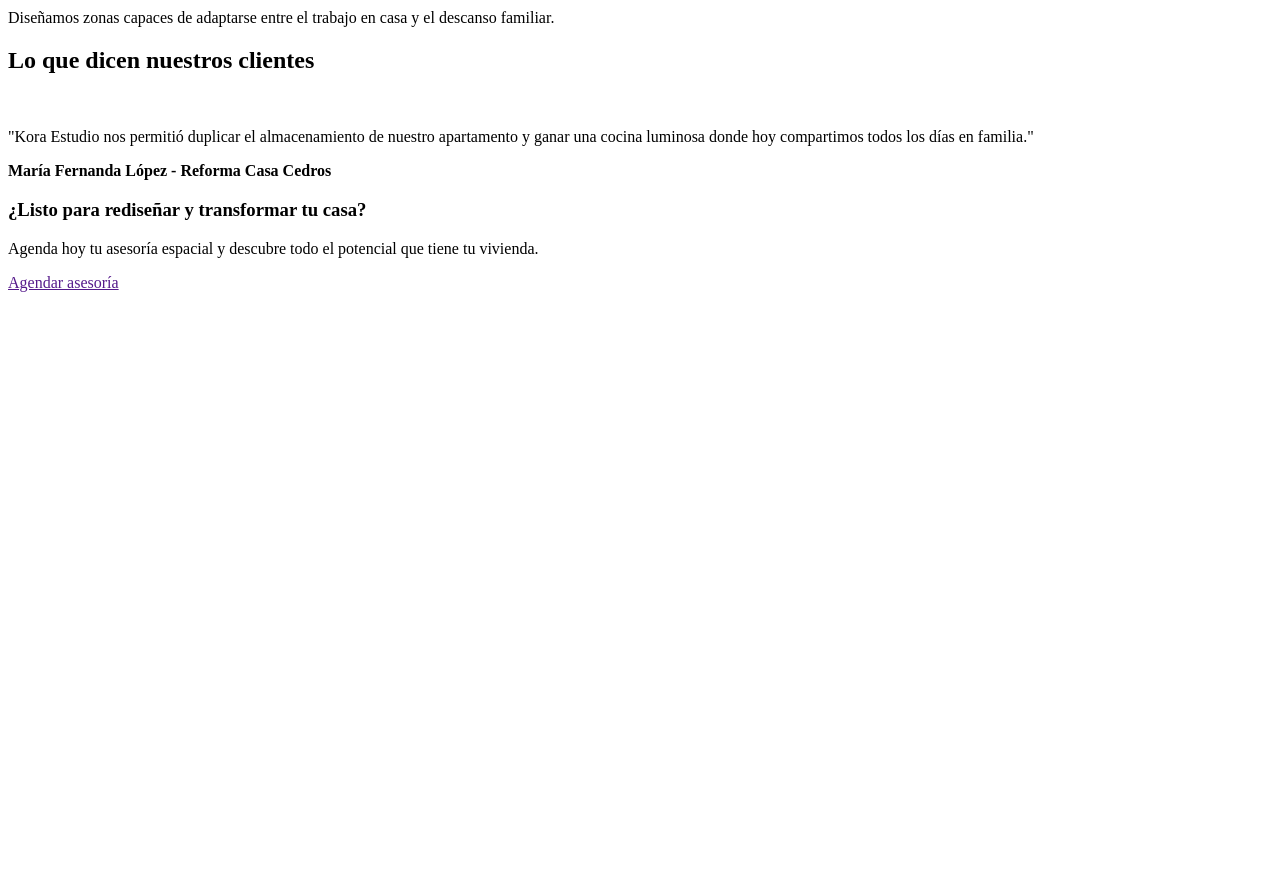
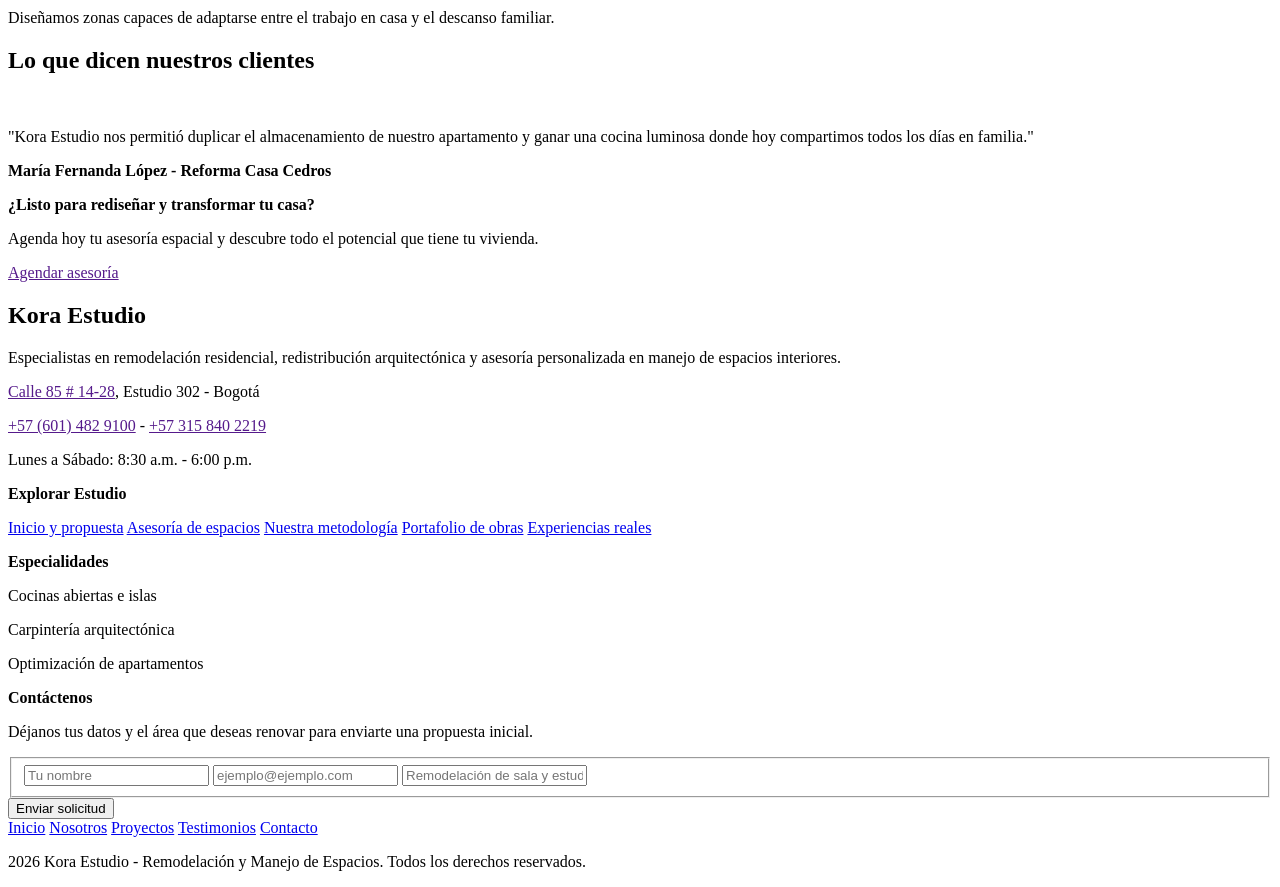
Before and after one commit to JustJD1901/simulacroHtmlCss, a plain HTML site: page simulacroHtmlCss/index.html in a window 1280 px wide. Shown: the part 2244-3131 px from the top of the page. Before the commit the page ends 2544 px from the top, so only its background shows below. Drawn offline with nearby package versions, Linux system fonts and the light colour scheme.

Commit message:
feat(index): add 'contacto' section and footer estructure and content

```diff
--- a/simulacroHtmlCss/index.html
+++ b/simulacroHtmlCss/index.html
@@ -138,13 +138,14 @@
             <div>
                 <img src="" alt="">
                 <div>
-                    <p>"Kora Estudio nos permitió duplicar el almacenamiento de nuestro apartamento y ganar una cocina luminosa donde hoy compartimos todos los días en familia."</p>
+                    <p>"Kora Estudio nos permitió duplicar el almacenamiento de nuestro apartamento y ganar una cocina
+                        luminosa donde hoy compartimos todos los días en familia."</p>
                     <p><strong>María Fernanda López - Reforma Casa Cedros</strong></p>
                 </div>
             </div>
             <div>
                 <div>
-                    <h3>¿Listo para rediseñar y transformar tu casa?</h3>
+                    <p><strong>¿Listo para rediseñar y transformar tu casa?</strong></p>
                     <p>Agenda hoy tu asesoría espacial y descubre todo el potencial que tiene tu vivienda.</p>
                 </div>
                 <div>
@@ -153,10 +154,58 @@
             </div>
         </section>
 
+        <section id="contacto">
+            <div>
+                <h2>Kora Estudio</h2>
+                <p>Especialistas en remodelación residencial, redistribución arquitectónica y asesoría personalizada en manejo de espacios interiores.</p>
+                <p><a href="">Calle 85 # 14-28</a>, Estudio 302 - Bogotá</p>
+                <p><a href="">+57 (601) 482 9100</a> - <a href="">+57 315 840 2219</a></p>
+                <p>Lunes a Sábado: 8:30 a.m. - 6:00 p.m.</p>
+            </div>
+            <div>
+                <div>
+                    <p><strong>Explorar Estudio</strong></p>
+                    <a href="#inicio">Inicio y propuesta</a>
+                    <a href="#espacios">Asesoría de espacios</a>
+                    <a href="#nosotros">Nuestra metodología</a>
+                    <a href="#proyectos">Portafolio de obras</a>
+                    <a href="#testimonios">Experiencias reales</a>
+                </div>
+                <div>
+                    <p><strong>Especialidades</strong></p>
+                    <p>Cocinas abiertas e islas</p>
+                    <p>Carpintería arquitectónica</p>
+                    <p>Optimización de apartamentos</p>
+                </div>
+            </div>
+            <div>
+                <p><strong>Contáctenos</strong></p>
+                <p>Déjanos tus datos y el área que deseas renovar para enviarte una propuesta inicial.</p>
+                <form action="get">
+                    <fieldset>
+                        <input type="text" id="nombre" name="nombre" placeholder="Tu nombre">
+                        <input type="email" name="email" id="email" placeholder="ejemplo@ejemplo.com">
+                        <input type="text" name="area" id="area" placeholder="Remodelación de sala y estudio - 78 m^2">
+                    </fieldset>
+                    <div>
+                        <button type="submit">Enviar solicitud</button>
+                    </div>
+                </form>
+            </div>
+        </section>
     </main>
 
     <footer>
-
+        <div>
+            <a href="#inicio">Inicio</a>
+            <a href="#nosotros">Nosotros</a>
+            <a href="#proyectos">Proyectos</a>
+            <a href="#testimonios">Testimonios</a>
+            <a href="#contacto">Contacto</a>
+        </div>
+        <div>
+            <p>2026 Kora Estudio - Remodelación y Manejo de Espacios. Todos los derechos reservados.</p>
+        </div>
     </footer>
 </body>
 
```
